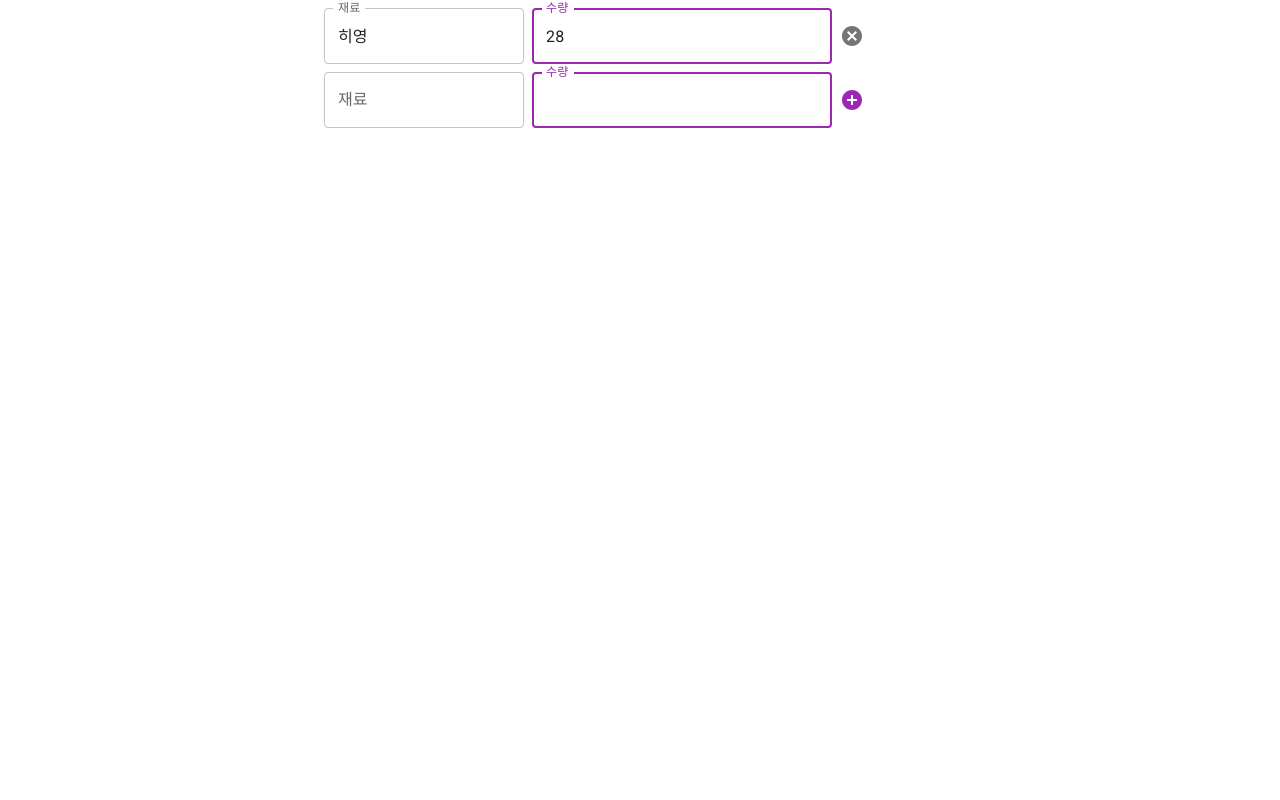
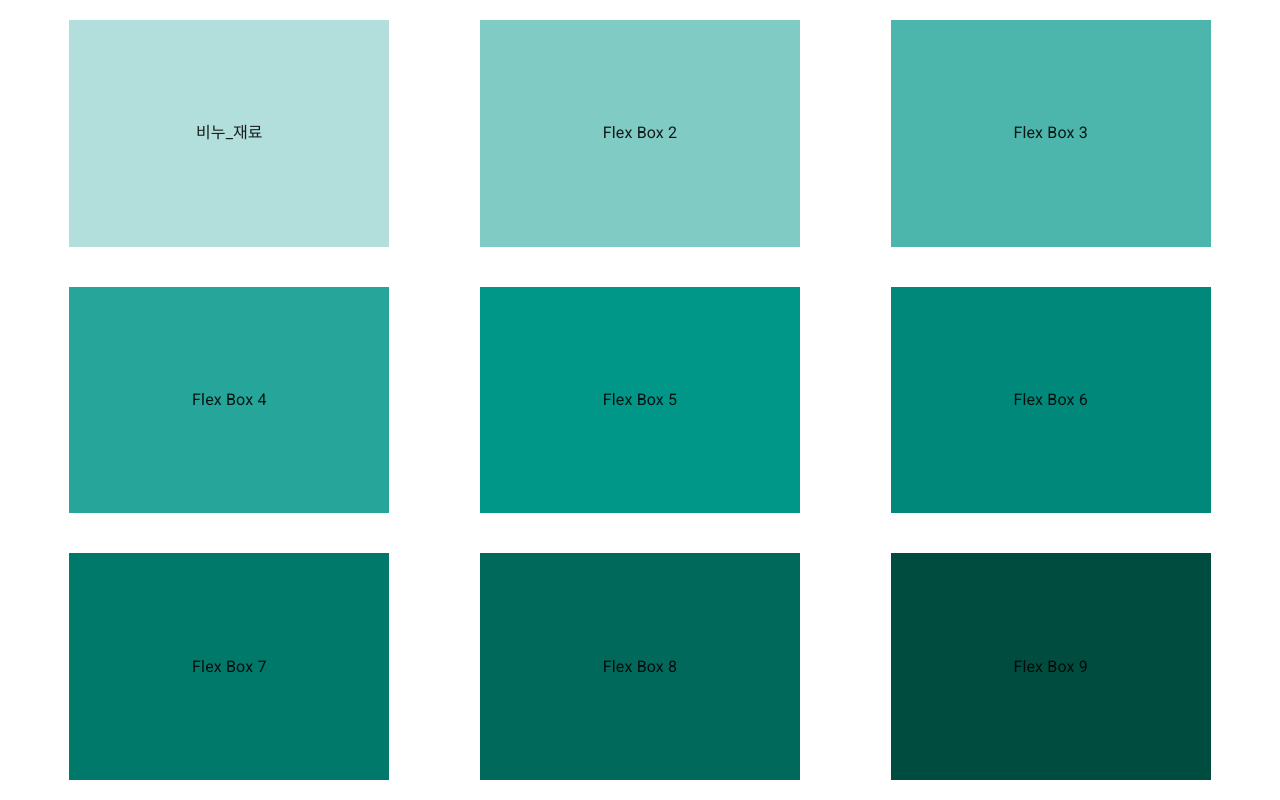
Before and after one commit to ryuheeyoung/next-ts-layout, a Next.js app: page / in a window 1280 px wide. Built offline with nearby package versions, Linux system fonts and the light colour scheme.

Commit message:
add model

```diff
--- a/components/Layout.tsx
+++ b/components/Layout.tsx
@@ -2,13 +2,19 @@ import React from "react";
 import Box from "@mui/material/Box";
 import Container from "@mui/material/Container";
 import { teal } from "@mui/material/colors";
-import { Color } from "@mui/material";
+import { BoxProps, Color } from "@mui/material";
+import { TemplateLayout } from "../interfaces";
+import { useRouter } from "next/router";
 
 interface Colors extends Color {
   [key: string]: string;
 }
 
-const Layout = () => {
+interface TypeProps {
+  layers: TemplateLayout[];
+}
+
+const Layout = ({ layers }: TypeProps) => {
   return (
     <Container
       maxWidth={false}
@@ -36,7 +42,9 @@ const Layout = () => {
               alignItems: "center",
             })}
           >
-            <Box>Flex Box {item + 1}</Box>
+            <Box id={layers[idx]?.id.toString() || `item-${item + 1}`}>
+              {layers[idx]?.name ?? `Flex Box ${item + 1}`}
+            </Box>
           </Box>
         );
       })}
--- a/pages/index.tsx
+++ b/pages/index.tsx
@@ -1,5 +1,7 @@
 import Layout from "../components/Layout";
-import RecipeInput from "../components/recipes/recipe-input";
+import { Layers } from "../utils/Layers";
 
-const IndexPage = () => <RecipeInput />;
+const IndexPage = () => {
+  return <Layout layers={Layers} />;
+};
 export default IndexPage;
--- /dev/null
+++ b/utils/Layers.ts
@@ -0,0 +1,6 @@
+import { TemplateLayout } from "../interfaces";
+
+export const Layers: TemplateLayout[] = [
+    {id: 1, name: '비누_재료', content: '/soap'}
+
+];
--- a/utils/sample-data.ts
+++ /dev/null
@@ -1,9 +0,0 @@
-import { User } from '../interfaces'
-
-/** Dummy user data. */
-export const sampleUserData: User[] = [
-  { id: 101, name: 'Alice' },
-  { id: 102, name: 'Bob' },
-  { id: 103, name: 'Caroline' },
-  { id: 104, name: 'Dave' },
-]
```
Also changed, not shown: components/commons/forms/input-field.tsx (+19 -20 lines), interfaces/index.ts (+27 -1 lines), pages/soap/index.tsx (added, +7 -0 lines).
